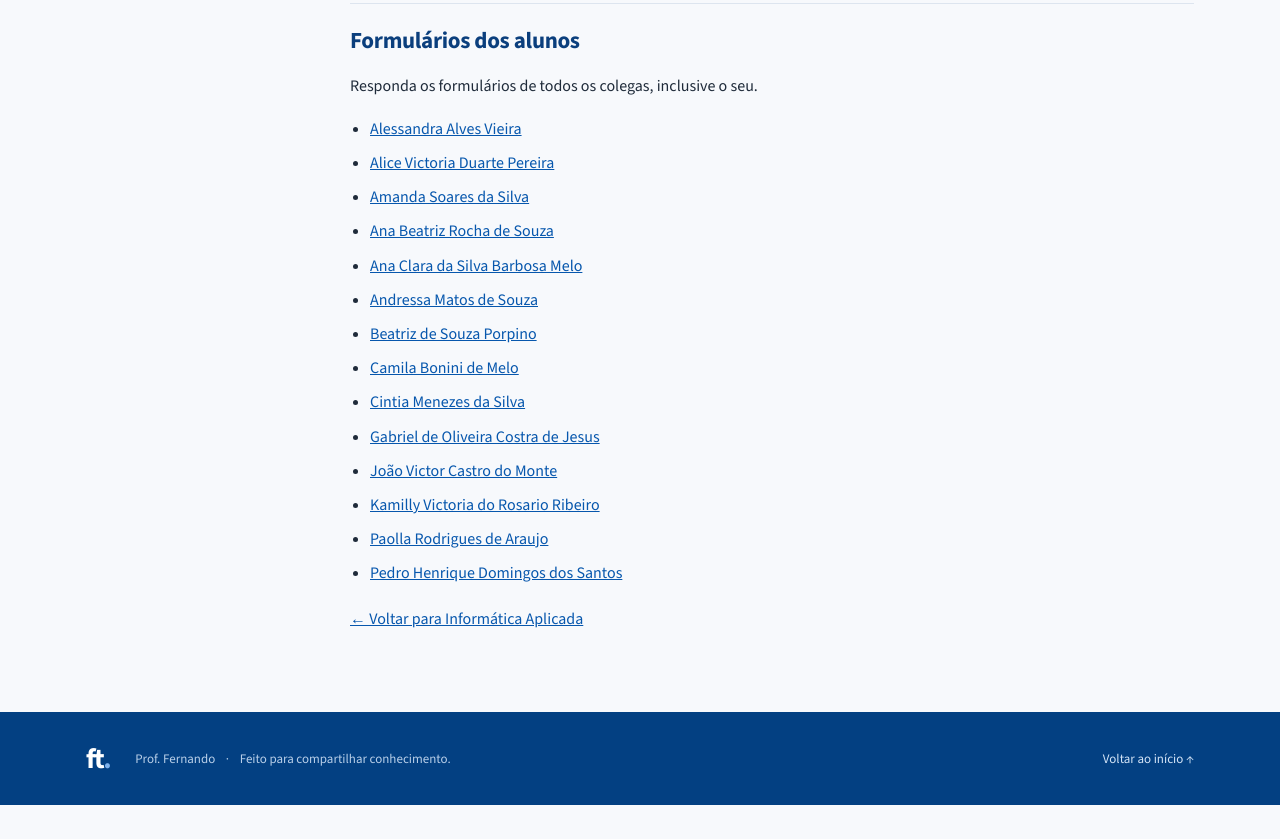
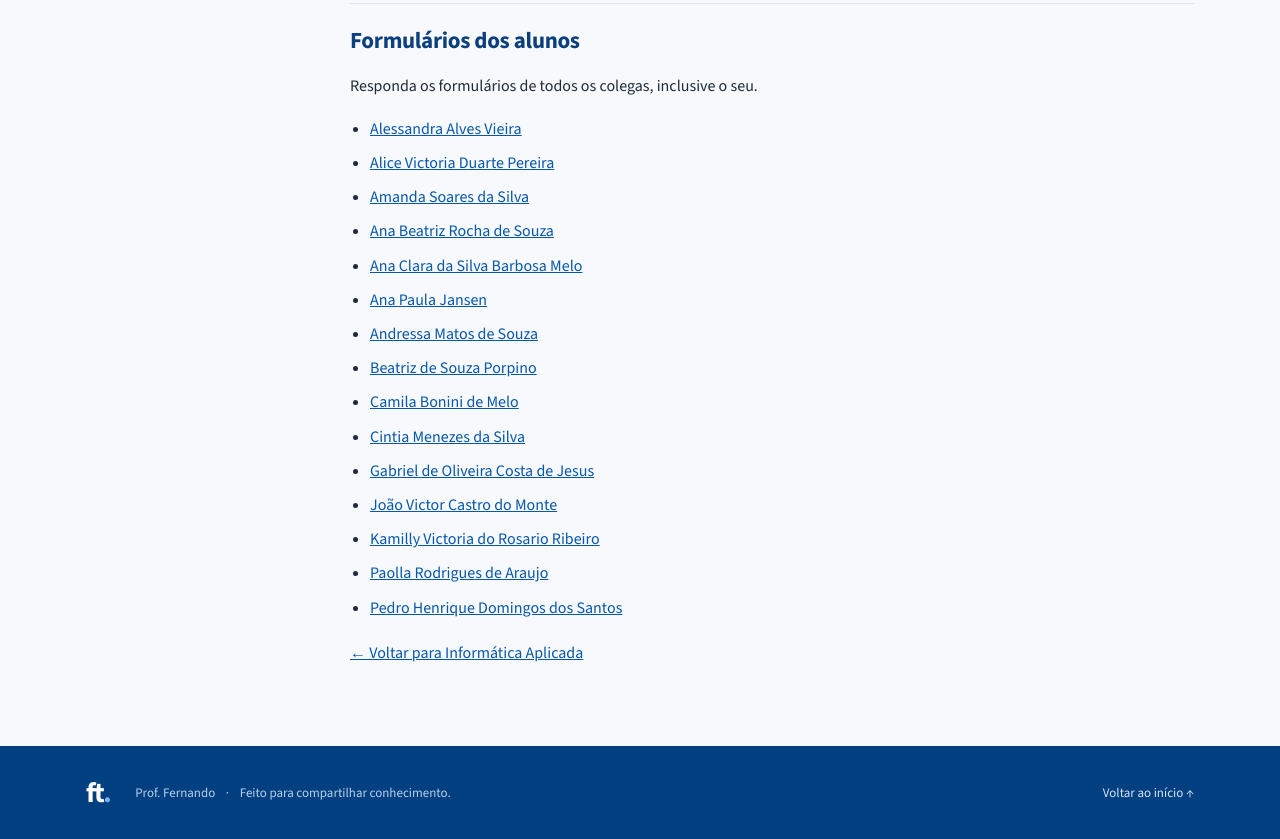
Before and after one commit to ftamberlini/site, a plain HTML site: page content/ensino/info/meu_formulario.html in a window 1280 px wide. Shown: the part 1745-2584 px from the top of the page. Before the commit the page ends 2550 px from the top, so only its background shows below. Drawn offline with nearby package versions, Linux system fonts and the light colour scheme.

Commit message:
Inclusão de mais formulários de alunos

```diff
--- a/content/ensino/info/meu_formulario.html
+++ b/content/ensino/info/meu_formulario.html
@@ -89,11 +89,12 @@
                     <li><a href="#">Amanda Soares da Silva</a></li>
                     <li><a href="#">Ana Beatriz Rocha de Souza</a></li>
                     <li><a href="#">Ana Clara da Silva Barbosa Melo</a></li>
+                    <li><a href="https://docs.google.com/forms/d/e/1FAIpQLSerLgqm8bUCWNwMQs7xd_OMeryzZSbSmvhIaGg16mvGblMxSg/viewform?usp=sharing&ouid=110285902790649535351">Ana Paula Jansen</a></li>
                     <li><a href="https://docs.google.com/forms/d/e/1FAIpQLScZvbYQd-NNyzSJzu4U6Vg-jeL2nm7ItxdAAnVZcL409UU_nw/viewform?usp=dialog">Andressa Matos de Souza</a></li>
                     <li><a href="https://forms.gle/bapQCrN8XhXYnhb8A">Beatriz de Souza Porpino</a></li>
                     <li><a href="https://docs.google.com/forms/d/1h5fkXwHqcAORd3bQ4HuNQE48pxWUCMDABJdDKpEuni8/prefill">Camila Bonini de Melo</a></li>
                     <li><a href="#">Cintia Menezes da Silva</a></li>
-                    <li><a href="https://forms.gle/EXbU8hUU5Xi3vNSd9">Gabriel de Oliveira Costra de Jesus</a></li>
+                    <li><a href="https://forms.gle/EXbU8hUU5Xi3vNSd9">Gabriel de Oliveira Costa de Jesus</a></li>
                     <li><a href="https://forms.gle/PfVNS9AxPVMZqSUg6">João Victor Castro do Monte</a></li>
                     <li><a href="https://forms.gle/euPqLt2s39wGjsNB7">Kamilly Victoria do Rosario Ribeiro</a></li>
                     <li><a href="https://docs.google.com/forms/d/e/1FAIpQLScwi8GzjrZ7R9NVJexoGu8QKHV-tHZjJhxRohc8GukMFfTnbw/viewform?usp=dialog">Paolla Rodrigues de Araujo</a></li>
```
Also changed, not shown: content/ensino/info/info_3av.html (+1 -1 lines).
